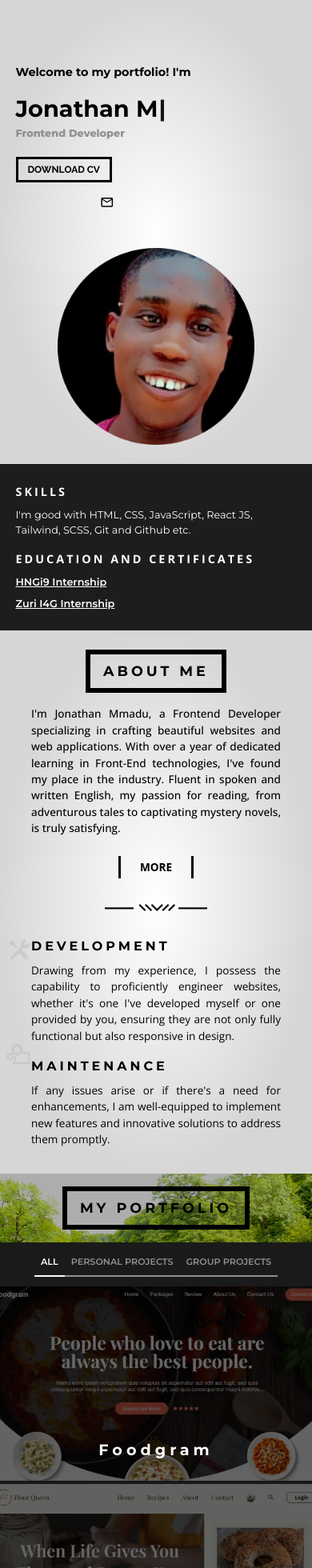
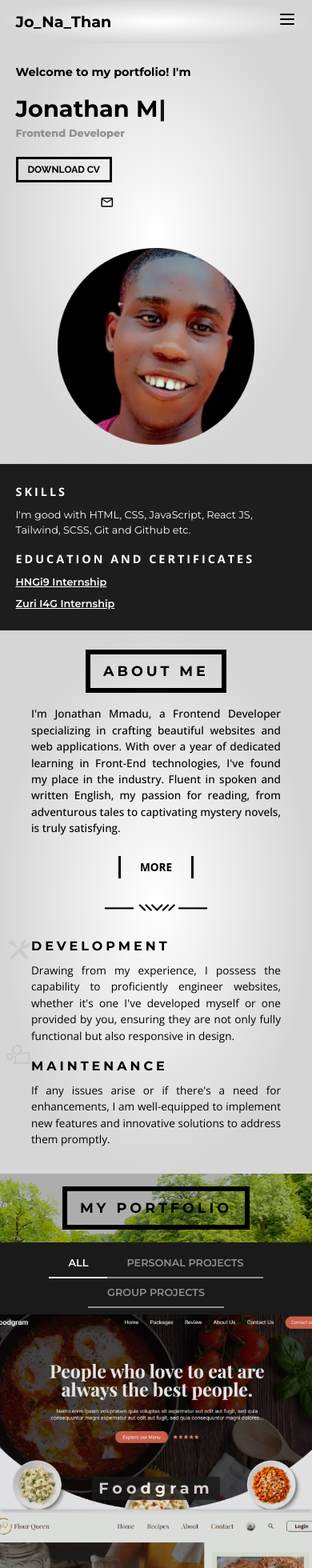
Before and after one commit to Jozz77/JonathanDev, a React (Vite) app: page / in a window 390 px wide. Shown: the top 1960 px of the page at 80% size. Built offline with nearby package versions, Linux system fonts and the light colour scheme; some icons are missing.

Commit message:
Add changes

```diff
--- a/package.json
+++ b/package.json
@@ -10,6 +10,7 @@
     "preview": "vite preview"
   },
   "dependencies": {
+    "classnames": "^2.3.2",
     "react": "^18.2.0",
     "react-dom": "^18.2.0",
     "react-icons": "^4.11.0",
--- a/src/Components/Header/Header.jsx
+++ b/src/Components/Header/Header.jsx
@@ -1,18 +1,72 @@
+import { useState } from "react";
 import { Link } from "react-scroll";
 
 export default function Header() {
+  const [isOpen, setIsOpen] = useState(false);
+
+  const toggleMenu = () => {
+    setIsOpen(!isOpen);
+  };
+
+  const handleMobileSectionClick = () => {
+    setIsOpen(false); // Close the menu when a section link is clicked on mobile
+  };
+
   return (
-    <header className="hidden sm:flex bg-Primary z-10 justify-between px-[5%] md:px-[7%] lg:px-[10%] items-center fixed top-0 w-full py-3 xl:py-4 ">
-      <div className="text-[1.3rem] md:text-[1.5rem] lg:text-[1.7rem] xl:text-[2rem] font-Montserrat font-bold ">
+    <header className="bg-Primary z-10 fixed top-0 w-full py-3 xl:py-4">
+      <div className="sm:flex sm:justify-between md:items-center px-[5%] md:px-[7%] lg:px-[10%]">
+        <div className="flex items-center justify-between">
+          <div className="text-[1.2rem] sm:text-[1.3rem] md:text-[1.5rem] lg:text-[1.7rem] xl:text-[2rem] font-Montserrat font-bold ">
             Jo_Na_Than
           </div>
-      <nav className="flex justify-between items-center w-[65%] md:w-[60%] xl:w-[50%] font-Montserrat font-bold text-[0.85rem] md:text-[0.9rem] lg:text-[1rem] ">
+          <div className="sm:hidden">
+            <button
+              onClick={toggleMenu}
+              className="text-white hover:text-gray cursor-pointer"
+            >
+              <svg
+                xmlns="http://www.w3.org/2000/svg"
+                className={`h-6 w-6 transform transition-transform ${
+                  isOpen ? "duration-300 rotate-90" : "duration-1000"
+                }`}
+                fill="none"
+                viewBox="0 0 24 24"
+                stroke="currentColor"
+              >
+                {isOpen ? (
+                  <path
+                    strokeLinecap="round"
+                    strokeLinejoin="round"
+                    strokeWidth={2}
+                    d="M6 18L18 6M6 6l12 12"
+                  />
+                ) : (
+                  <path
+                    strokeLinecap="round"
+                    strokeLinejoin="round"
+                    strokeWidth={2}
+                    d="M4 6h16M4 12h16M4 18h16"
+                  />
+                )}
+              </svg>
+            </button>
+          </div>
+        </div>
+        <nav
+          className={`${
+            isOpen
+              ? "h-[100vh] transition-h duration-1000 ease-in-out"
+              : "h-[0] duration-300"
+          } sm:flex justify-between items-center w-[65%] md:w-[60%] xl:w-[50%] font-Montserrat font-bold text-[0.85rem] md:text-[0.9rem] lg:text-[1rem] overflow-hidden`}
+        >
+          {/* Desktop navigation links */}
+          <div className="hidden sm:flex justify-between items-center w-[100%] font-Montserrat font-bold text-[0.85rem] md:text-[0.9rem] lg:text-[1rem]">
             <Link
               to="about"
               smooth={true}
               duration={500}
-          offset={-80}
-          className="hover:text-gray cursor-pointer "
+              offset={-80} // Desktop offset
+              className="block text-white hover:text-gray cursor-pointer"
             >
               About me
             </Link>
@@ -20,8 +74,8 @@ export default function Header() {
               to="portfolio"
               smooth={true}
               duration={500}
-          offset={-80}
-          className="hover:text-gray cursor-pointer "
+              offset={-80} // Desktop offset
+              className="block text-white hover:text-gray cursor-pointer"
             >
               Portfolio
             </Link>
@@ -29,17 +83,70 @@ export default function Header() {
               to="blog"
               smooth={true}
               duration={500}
-          offset={-80}
-          className="hover:text-gray cursor-pointer "
+              offset={-80} // Desktop offset
+              className="block text-white hover:text-gray cursor-pointer"
             >
               Blog
             </Link>
-        <Link to="contact" smooth={true} duration={500} offset={-80} className="cursor-pointer">
+            <Link
+              to="contact"
+              smooth={true}
+              duration={500}
+              offset={-80} // Desktop offset
+              className="block text-white hover:text-gray cursor-pointer"
+            >
               <button className=" border-solid border-black px-2 md:px-4 py-1 md:py-2 font-bold border-[3px] hover:text-gray hover:border-gray  ">
                 CONTACT ME
               </button>
             </Link>
+          </div>
+          {/* Mobile navigation links */}
+          <div className="block sm:hidden">
+            <Link
+              to="about"
+              smooth={true}
+              duration={500}
+              offset={-50}
+              className="block text-white hover:text-gray cursor-pointer"
+              onClick={handleMobileSectionClick}
+            >
+              About me
+            </Link>
+            <Link
+              to="portfolio"
+              smooth={true}
+              duration={500}
+              offset={-50}
+              className="block text-white hover:text-gray cursor-pointer"
+              onClick={handleMobileSectionClick}
+            >
+              Portfolio
+            </Link>
+            <Link
+              to="blog"
+              smooth={true}
+              duration={500}
+              offset={-50}
+              className="block text-white hover:text-gray cursor-pointer"
+              onClick={handleMobileSectionClick}
+            >
+              Blog
+            </Link>
+            <Link
+              to="contact"
+              smooth={true}
+              duration={500}
+              offset={-50}
+              className="block text-white hover:text-gray cursor-pointer"
+              onClick={handleMobileSectionClick}
+            >
+              <button className=" border-solid border-black px-2 md:px-4 py-1 md:py-2 font-bold border-[3px] hover:text-gray hover:border-gray  ">
+                CONTACT ME
+              </button>
+            </Link>
+          </div>
         </nav>
+      </div>
     </header>
   );
 }
--- a/src/Homepage/Components/Portfolio/Portfolio.jsx
+++ b/src/Homepage/Components/Portfolio/Portfolio.jsx
@@ -21,51 +21,48 @@ export default function Portfolio() {
     setActiveTab(tab);
   };
 
-
   return (
-    <div id="portfolio" className="bg-otherBlack text-whiteOther">
-
+    <div id="portfolio" className="bg-otherBlack  text-whiteOther">
       <section className="port-head bg-WhiteBoldText  py-4 ssm:py-6 lg:py-8 text-Secondary ">
-      <Heading text='MY PORTFOLIO' />
-
+        <Heading text="MY PORTFOLIO" />
       </section>
       <section className="w-full text-WhiteBoldText">
-        <div className="flex justify-center py-2 sm:py-4 mb-0 sm:mb-4 ">
+        <div className="flex flex-wrap justify-center py-2 sm:py-4 mb-0 sm:mb-4 ">
           <div
             onClick={() => handleTabClick("tab1")}
-            className={`cursor-pointer py-2 sm:py-4 px-2 ssm:px-6 sm:px-8 md:px-12 ${
+            className={`cursor-pointer py-2 sm:py-4 px-6 ssm:px-8 md:px-12 ${
               activeTab === "tab1"
                 ? "border-b-2 border-whiteOther transition duration-800 ease-in-out"
                 : "border-b-2 text-gray border-gray transition duration-800 ease-in-out"
-            } text-[0.7rem] ssm:text-[0.7rem] sm:text-[0.9rem] font-Montserrat font-semibold`}
+            } text-[0.8rem] sm:text-[0.9rem] font-Montserrat font-semibold`}
           >
             ALL
           </div>
           <div
             onClick={() => handleTabClick("tab2")}
-            className={`cursor-pointer py-2 sm:py-4 px-2 ssm:px-6 sm:px-8 md:px-12 ${
+            className={`cursor-pointer py-2 sm:py-4 px-6 ssm:px-8 md:px-12 ${
               activeTab === "tab2"
                 ? "border-b-2 border-whiteOther transition duration-800 ease-in-out"
                 : "border-b-2 text-gray border-gray transition duration-800 ease-in-out"
-            } text-[0.7rem] ssm:text-[0.7rem] sm:text-[0.9rem] font-Montserrat font-semibold`}
+            } text-[0.8rem] sm:text-[0.9rem] font-Montserrat font-semibold`}
           >
             PERSONAL PROJECTS
           </div>
           <div
             onClick={() => handleTabClick("tab3")}
-            className={`cursor-pointer py-2 sm:py-4 px-2 ssm:px-6 sm:px-8 md:px-12 ${
+            className={`cursor-pointer py-2 sm:py-4 px-6 ssm:px-8 md:px-12 ${
               activeTab === "tab3"
                 ? "border-b-2 border-whiteOther transition duration-800 ease-in-out"
                 : "border-b-2 text-gray border-gray transition duration-800 ease-in-out"
-            } text-[0.7rem] ssm:text-[0.7rem] sm:text-[0.9rem] font-Montserrat font-semibold`}
+            } text-[0.8rem] sm:text-[0.9rem] font-Montserrat font-semibold`}
           >
             GROUP PROJECTS
           </div>
         </div>
       </section>
-
+      <section className="port-body">
         {activeTab === "tab1" && (
-        <div className="flex flex-wrap">
+          <div className="flex gap-y-1 flex-wrap">
             {PortfolioData.map((portfolio, index) => {
               const isHovered = index === hoveredIndex;
               return (
@@ -73,13 +70,15 @@ export default function Portfolio() {
                   key={portfolio.id}
                   onMouseEnter={() => handleMouseEnter(index)}
                   onMouseLeave={handleMouseLeave}
-                className="relative mt-1 sm:mt-1 w-1/1 sm:w-1/2 lg:w-1/3 group"
+                  className="relative w-1/1 sm:w-1/2 lg:w-1/3 group"
                 >
                   <img src={portfolio.img} className="w-full" alt="" />
-                <div className={`absolute flex justify-center font-Montserrat  bg-Secondary bg-opacity-60 bottom-0 right-0 top-0 left-0 bg-white p-4 w-full shadow-md transition-opacity duration-1000 ${
+                  <div
+                    className={`absolute flex justify-center font-Montserrat  bg-Secondary bg-opacity-10 bottom-0 right-0 top-0 left-0 bg-white p-4 w-full shadow-md transition-opacity duration-1000 ${
                       !isHovered ? "opacity-100" : "opacity-0"
-                  }`}>
-                <h1 className="text-[1.2rem] ssm:text-[1.6rem] sm:text-[1.1rem] md:text-[1.6rem] lg:text-[1.4rem] xl:text-[1.6rem] absolute bottom-[10%] font-bold tracking-[5px] mt-1">
+                    }`}
+                  >
+                    <h1 className="text-[1.2rem] ssm:text-[1.6rem] sm:text-[1.1rem] md:text-[1.6rem] lg:text-[1.4rem] xl:text-[1.6rem] bg-otherBlack opacity-80 px-2 sm:px-4 bottom-[5%] absolute font-bold tracking-[5px] mt-1">
                       {portfolio.title}
                     </h1>
                   </div>
@@ -88,7 +87,9 @@ export default function Portfolio() {
                       isHovered ? "opacity-100" : "opacity-0"
                     }`}
                   >
-                  <p className="text-[0.8rem] ssm:text-[0.8rem] sm:text-[0.7rem] font-semibold">coded</p>
+                    <p className="text-[0.8rem] ssm:text-[0.8rem] sm:text-[0.7rem] font-semibold">
+                      coded
+                    </p>
                     <h1 className="text-[1.2rem] ssm:text-[1.6rem] sm:text-[1.1rem] md:text-[1.6rem]  lg:text-[1.4rem] xl:text-[1.6rem] font-bold tracking-[5px] mt-1">
                       {portfolio.title}
                     </h1>
@@ -106,21 +107,25 @@ export default function Portfolio() {
         )}
 
         {activeTab === "tab2" && (
-    <div className="flex flex-wrap">
-      {PortfolioData.filter((portfolio) => portfolio.isPersonalProject).map((portfolio, index) => {
+          <div className="flex gap-y-1 flex-wrap">
+            {PortfolioData.filter(
+              (portfolio) => portfolio.isPersonalProject
+            ).map((portfolio, index) => {
               const isHovered = index === hoveredIndex;
               return (
                 <section
                   key={portfolio.id}
                   onMouseEnter={() => handleMouseEnter(index)}
                   onMouseLeave={handleMouseLeave}
-            className="relative mt-1 sm:mt-1 w-1/1 sm:w-1/2 lg:w-1/3 group"
+                  className="relative w-1/1 sm:w-1/2 lg:w-1/3 group"
                 >
                   <img src={portfolio.img} className="w-full" alt="" />
-            <div className={`absolute flex justify-center font-Montserrat  bg-Secondary bg-opacity-60 bottom-0 right-0 top-0 left-0 bg-white p-4 w-full shadow-md transition-opacity duration-1000 ${
+                  <div
+                    className={`absolute flex justify-center font-Montserrat  bg-Secondary bg-opacity-10 bottom-0 right-0 top-0 left-0 bg-white p-4 w-full shadow-md transition-opacity duration-1000 ${
                       !isHovered ? "opacity-100" : "opacity-0"
-                  }`}>
-                <h1 className="text-[1.2rem] ssm:text-[1.6rem] sm:text-[1.1rem] lg:text-[1.4rem] xl:text-[1.6rem] absolute bottom-[10%] font-bold tracking-[5px] mt-1">
+                    }`}
+                  >
+                    <h1 className="text-[1.2rem] ssm:text-[1.6rem] sm:text-[1.1rem] lg:text-[1.4rem] xl:text-[1.6rem] absolute bg-otherBlack opacity-80 px-2 sm:px-4 bottom-[5%] font-bold tracking-[5px] mt-1">
                       {portfolio.title}
                     </h1>
                   </div>
@@ -129,7 +134,9 @@ export default function Portfolio() {
                       isHovered ? "opacity-100" : "opacity-0"
                     }`}
                   >
-              <p className="text-[0.8rem] ssm:text-[0.8rem] sm:text-[0.7rem] font-semibold">coded</p>
+                    <p className="text-[0.8rem] ssm:text-[0.8rem] sm:text-[0.7rem] font-semibold">
+                      coded
+                    </p>
                     <h1 className="text-[1.2rem] ssm:text-[1.6rem] sm:text-[1.1rem] lg:text-[1.4rem] xl:text-[1.6rem] font-bold tracking-[5px] mt-1">
                       {portfolio.title}
                     </h1>
@@ -146,23 +153,26 @@ export default function Portfolio() {
           </div>
         )}
 
-
         {activeTab === "tab3" && (
-    <div className="flex flex-wrap">
-      {PortfolioData.filter((portfolio) => !portfolio.isPersonalProject).map((portfolio, index) => {
+          <div className="flex gap-y-1 flex-wrap">
+            {PortfolioData.filter(
+              (portfolio) => !portfolio.isPersonalProject
+            ).map((portfolio, index) => {
               const isHovered = index === hoveredIndex;
               return (
                 <section
                   key={portfolio.id}
                   onMouseEnter={() => handleMouseEnter(index)}
                   onMouseLeave={handleMouseLeave}
-            className="relative mt-1 sm:mt-1 w-1/1 sm:w-1/2 lg:w-1/3 group"
+                  className="relative w-1/1 sm:w-1/2 lg:w-1/3 group"
                 >
                   <img src={portfolio.img} className="w-full" alt="" />
-            <div className={`absolute flex justify-center font-Montserrat  bg-Secondary bg-opacity-60 bottom-0 right-0 top-0 left-0 bg-white p-4 w-full shadow-md transition-opacity duration-1000 ${
+                  <div
+                    className={`absolute flex justify-center font-Montserrat  bg-Secondary bg-opacity-10 bottom-0 right-0 top-0 left-0 bg-white p-4 w-full shadow-md transition-opacity duration-1000 ${
                       !isHovered ? "opacity-100" : "opacity-0"
-                  }`}>
-                <h1 className="text-[1.2rem] ssm:text-[1.6rem] sm:text-[1.1rem] lg:text-[1.4rem] xl:text-[1.6rem] absolute bottom-[10%] font-bold tracking-[5px] mt-1">
+                    }`}
+                  >
+                    <h1 className="text-[1.2rem] ssm:text-[1.6rem] sm:text-[1.1rem] lg:text-[1.4rem] xl:text-[1.6rem] absolute bg-otherBlack opacity-80 px-2 sm:px-4 bottom-[5%] font-bold tracking-[5px] mt-1">
                       {portfolio.title}
                     </h1>
                   </div>
@@ -171,7 +181,9 @@ export default function Portfolio() {
                       isHovered ? "opacity-100" : "opacity-0"
                     }`}
                   >
-              <p className="text-[0.8rem] ssm:text-[0.8rem] sm:text-[0.7rem] font-semibold">coded</p>
+                    <p className="text-[0.8rem] ssm:text-[0.8rem] sm:text-[0.7rem] font-semibold">
+                      coded
+                    </p>
                     <h1 className="text-[1.2rem] ssm:text-[1.6rem] sm:text-[1.1rem] lg:text-[1.4rem] xl:text-[1.6rem] font-bold tracking-[5px] mt-1">
                       {portfolio.title}
                     </h1>
@@ -180,8 +192,6 @@ export default function Portfolio() {
                     </p>
                     <Link to={portfolio.link} target="_blank" className="">
                       <Button text="LIVE SITE" />
-
-
                     </Link>
                   </div>
                 </section>
@@ -189,9 +199,9 @@ export default function Portfolio() {
             })}
           </div>
         )}
+      </section>
 
-
-      <section className="text-[0.9rem] md:text-[1rem] lg:text-[1.1rem] font-Montserrat font-semibold text-center py-4">
+      <section className="text-[0.8rem] sm:text-[0.9rem] md:text-[1rem] lg:text-[1.1rem] font-Montserrat font-semibold text-center py-2 sm:py-4">
         <p>And many more to come!</p>
       </section>
     </div>
--- a/src/index.css
+++ b/src/index.css
@@ -12,7 +12,7 @@
 /* font-family: 'Open Sans', sans-serif; */
 /* font-family: 'Raleway', sans-serif; */
 
-.hero, .contact, .about, header, .homepage {
+.hero, .contact, .about, header, .homepage, .port-body {
     background: radial-gradient(50% 50% at 50% 50%, rgba(26, 21, 21, 0.00) 0%, rgba(1, 1, 1, 0.16) 100%), #FFF;
 }
 header{
@@ -51,3 +51,15 @@ header{
     background-position: center;
     /* opacity: 0.8; */
   }
+
+
+.open-menu {
+  max-height: 500px; /* Adjust the max height as needed */
+  transition: max-height 0.3s ease-in-out; /* Adjust the duration and easing as needed */
+}
+
+.close-menu {
+  max-height: 0;
+  overflow: hidden;
+  transition: max-height 0.3s ease-in-out; /* Adjust the duration and easing as needed */
+}
```
Also changed, not shown: 1 other file (tests, documents, lock files or other folders). Lines whose indentation alone changed are shown as unchanged.
